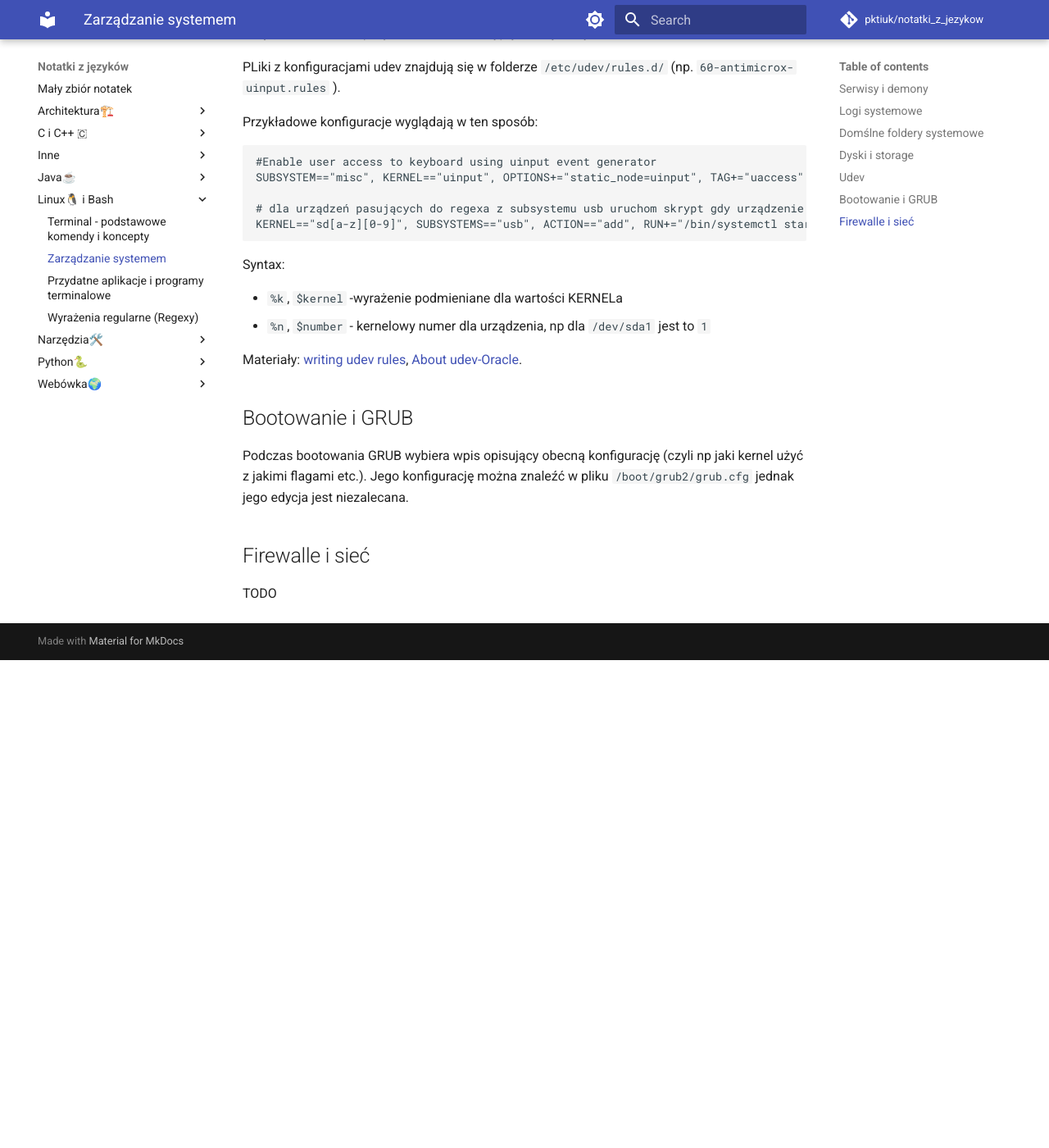
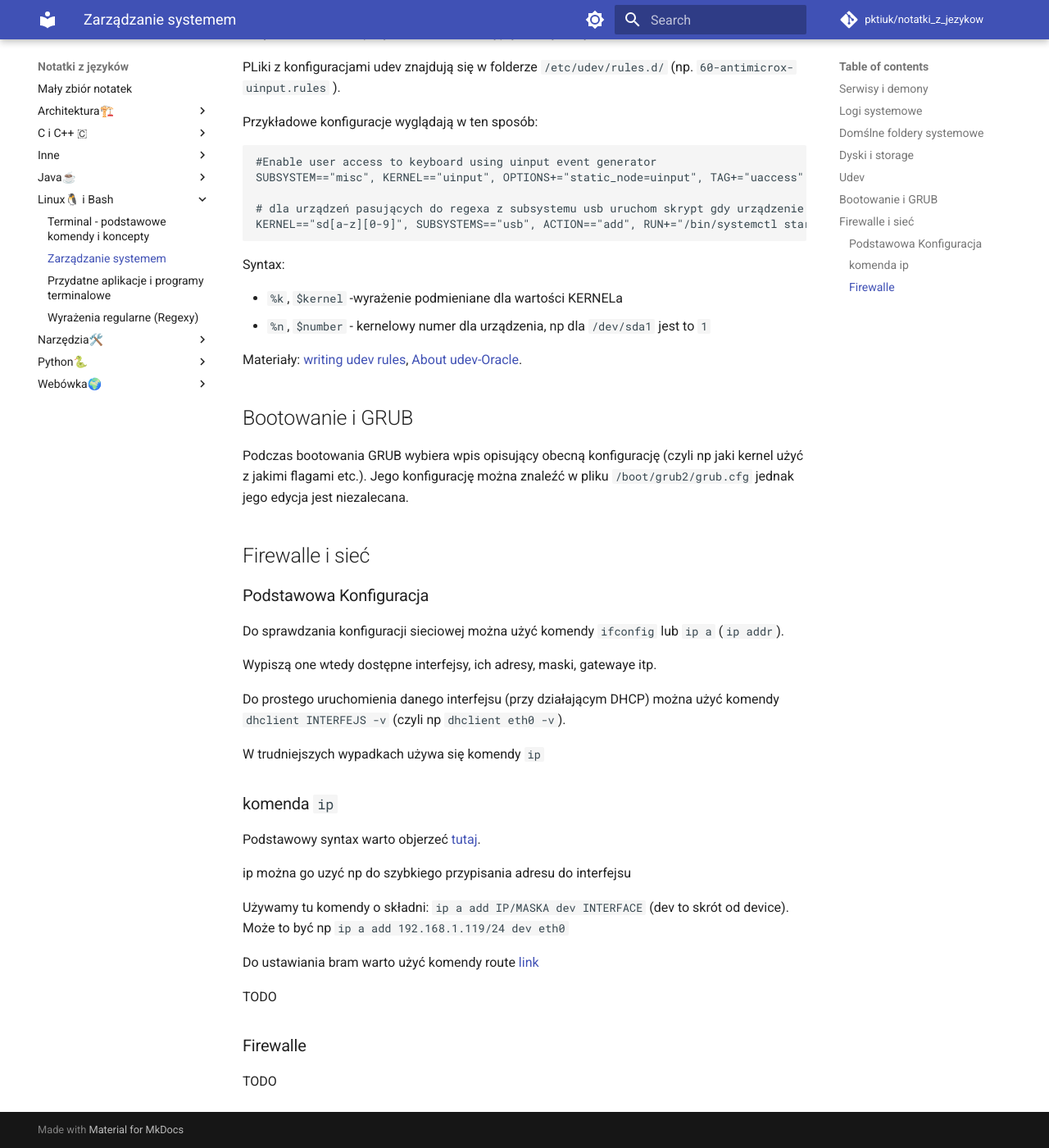
Before and after one commit to pktiuk/notatki_z_jezykow, an MkDocs documentation site: the page built from docs/Linux🐧 i Bash/o_systemie.md, in a window 1280 px wide and 1400 px high, scrolled down 3741 px. Shown: the whole window at 82% size. Built offline with MkDocs 1.6.1 and Material for MkDocs 9.7.7, drawn with Linux system fonts in a browser that asks for light colours; comment, search, counter and statistics services are not loaded; before the commit the page ends 4546 px from its top, so only the background shows below that.

Commit message:
Trochę sieciowania

```diff
--- a/docs/Linux🐧 i Bash/o_systemie.md
+++ b/docs/Linux🐧 i Bash/o_systemie.md
@@ -146,4 +146,29 @@ Podczas bootowania GRUB wybiera wpis opisujący obecną konfigurację (czyli np
 
 ## Firewalle i sieć
 
+### Podstawowa Konfiguracja
+
+Do sprawdzania konfiguracji sieciowej można użyć komendy `ifconfig` lub `ip a` (`ip addr`).
+
+Wypiszą one wtedy dostępne interfejsy, ich adresy, maski, gatewaye itp.
+
+Do prostego uruchomienia danego interfejsu (przy działającym DHCP) można użyć komendy `dhclient INTERFEJS -v` (czyli np `dhclient eth0 -v`).
+
+W trudniejszych wypadkach używa się komendy `ip`
+
+### komenda `ip`
+
+Podstawowy syntax warto objerzeć [tutaj](https://www.cyberciti.biz/faq/linux-ip-command-examples-usage-syntax/).
+
+ip można go uzyć np do szybkiego przypisania adresu do interfejsu
+
+Używamy tu komendy o składni: `ip a add IP/MASKA dev INTERFACE` (dev to skrót od device). Może to być np `ip a add 192.168.1.119/24 dev eth0`
+
+Do ustawiania bram warto użyć komendy route [link](https://www.cyberciti.biz/faq/ip-route-add-network-command-for-linux-explained/)
+
 TODO
+
+
+### Firewalle
+
+TODO
```
